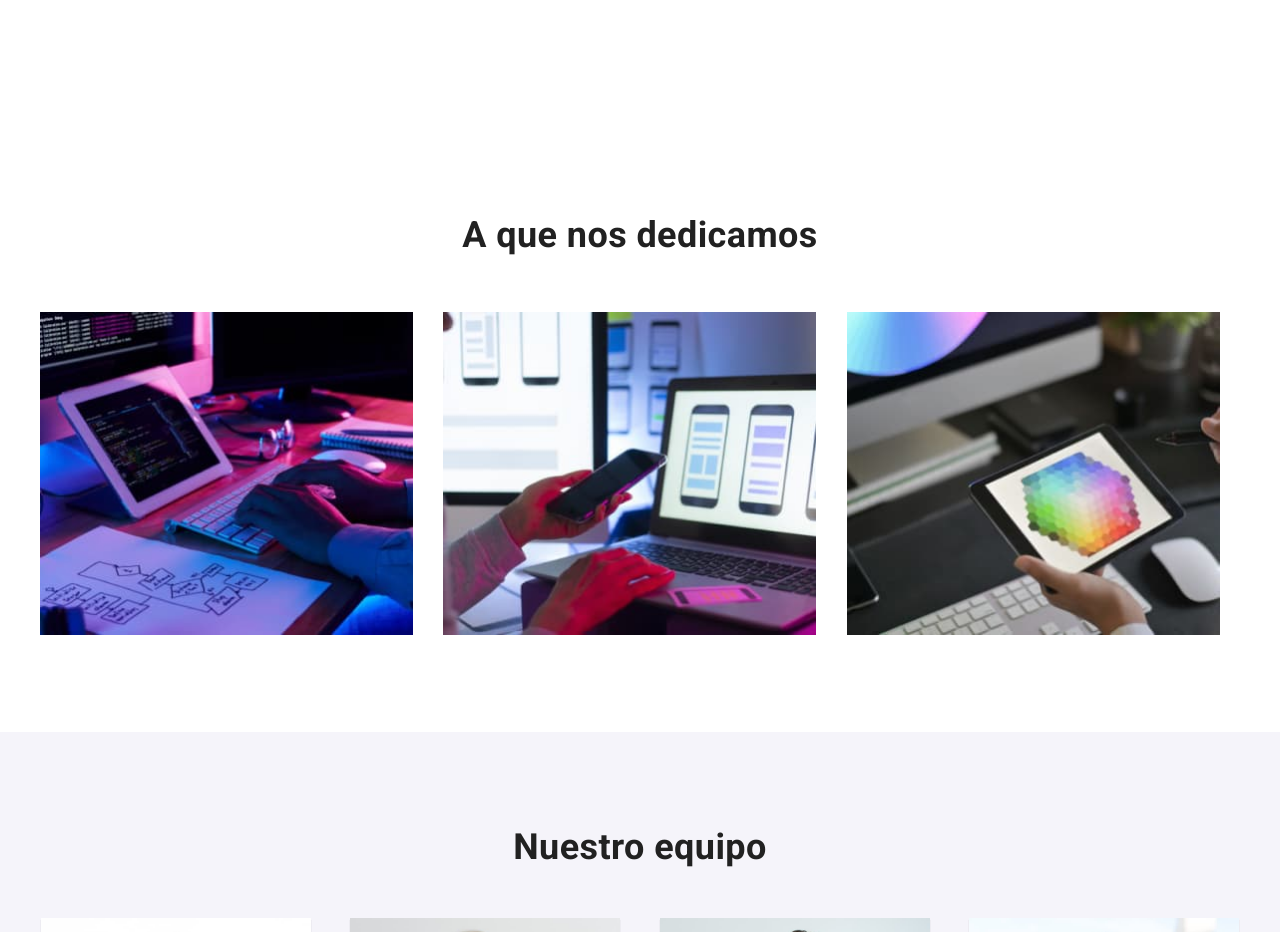
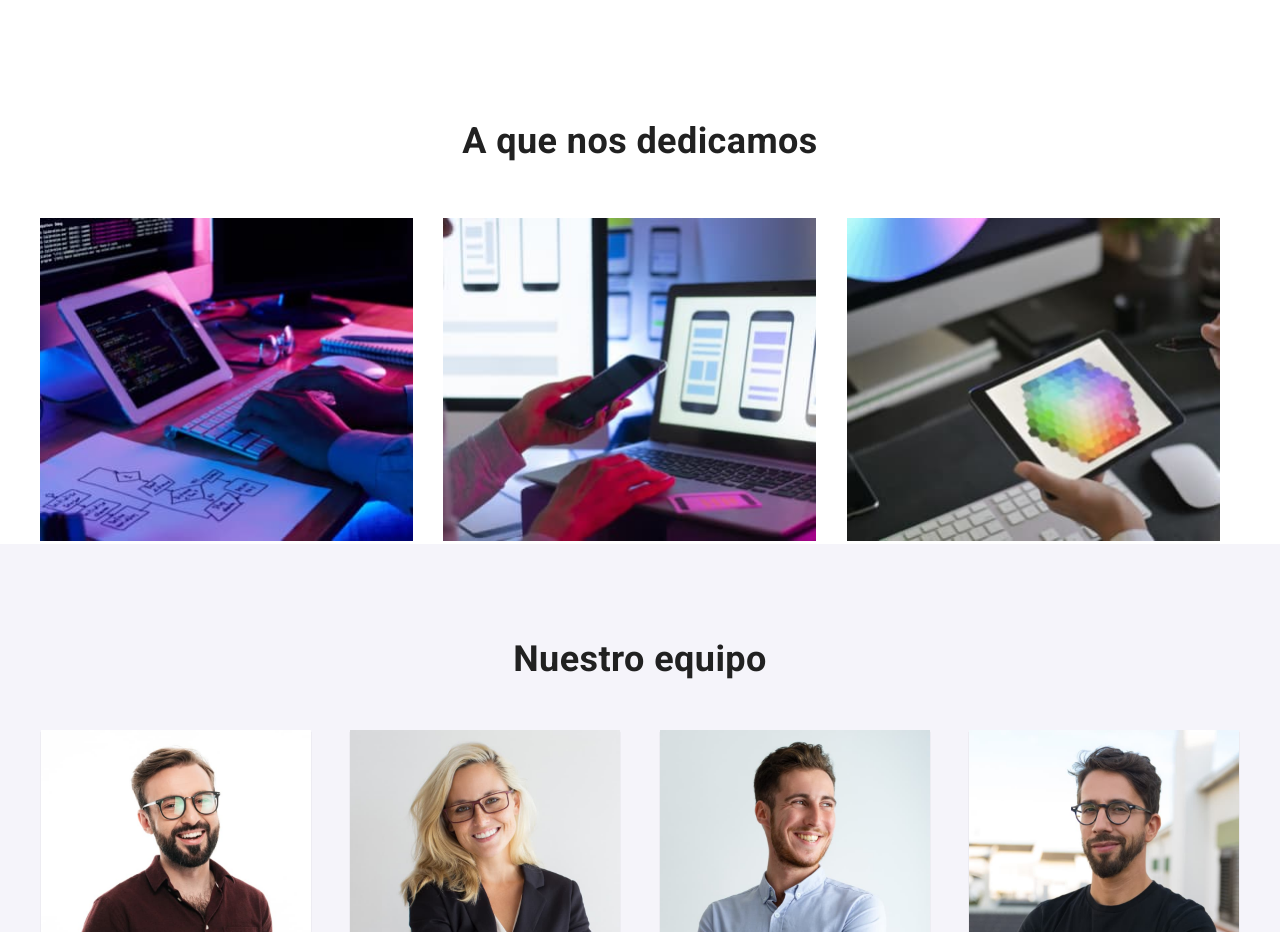
Before and after one commit to LeiderIP/goit-markup-hw-03, a plain HTML site: page index.html in a window 1280 px wide. Shown: the part 800-1732 px from the top of the page. Drawn offline with nearby package versions, Linux system fonts and the light colour scheme; a web font is replaced by a local one.

Commit message:
all changes updated

```diff
--- a/css/styles.css
+++ b/css/styles.css
@@ -190,7 +190,7 @@
 }
 
 .about{
-    padding: 94px 0;
+    padding-bottom: 94;
 }
 
 /* section 3 team */
```
